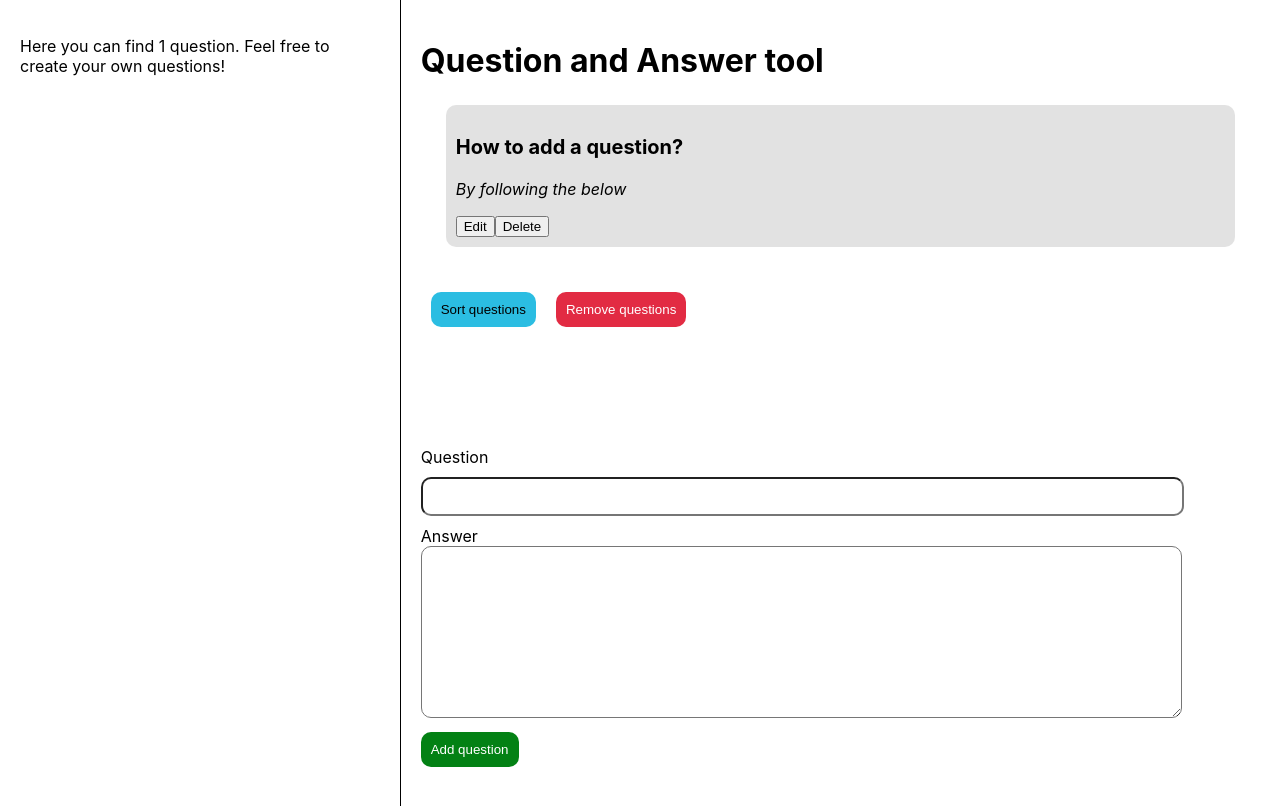
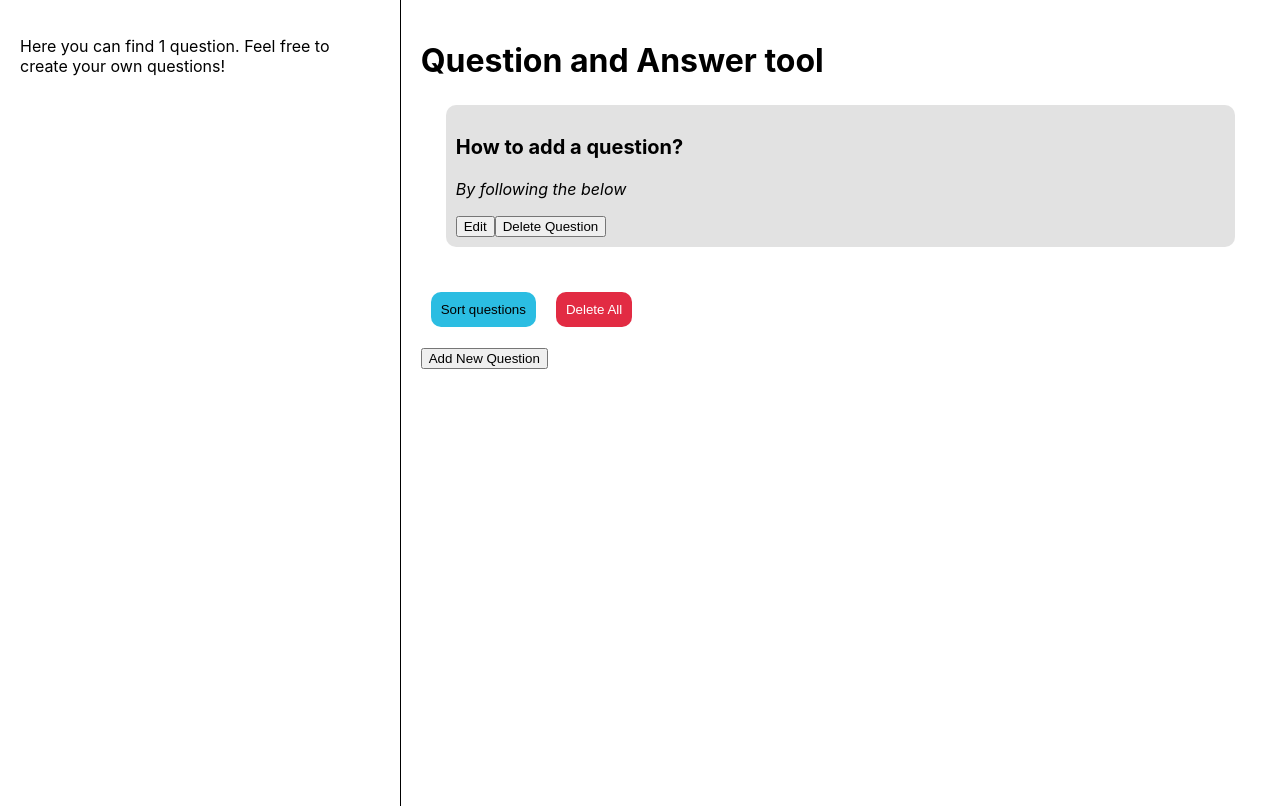
Before and after one commit to Daltonkim/questionsanswers, a React (Create React App) app: page / in a window 1280 px wide. Shown: the top 806 px of the page. Built offline with nearby package versions, Linux system fonts and the light colour scheme.

Commit message:
code refactor

```diff
--- a/src/components/quizholder/index.js
+++ b/src/components/quizholder/index.js
@@ -1,27 +1,16 @@
-import { useDispatch } from "react-redux"
-import { questionaireActions } from "../../modules/home/redux/_actions"
+import { EditButton } from "../../modules/modals/createdModals/editButton"
+import { DeleteQuestionButton } from "../../modules/modals/createdModals/questionButton"
 
-const QuizHolder = ({
-    item, id
-}) => {
-    console.log(item)
-    const dispatch = useDispatch()
-
-    const editQuestion = (item, i) => {
-        console.log(item, i)
-    }
-
-    const deleteQuestion = (id) => {
-        console.log(id)
-        dispatch(questionaireActions.deleteQuestion(id));
-    }
-
+const QuizHolder = ({ item, id }) => {
     return (
         <div key={id} className="app__question-wrapper">
             <p className="app__question-text">{item.question}?</p>
             <p className="app__question-answer">{item.answer}</p>
             <div className="app__question-inlineactions">
-                <span><button onClick={() => editQuestion(item, id)}>Edit</button><button onClick={() => deleteQuestion(id)}>Delete</button></span>
+                <span>
+                    <EditButton item={item} />
+                    <DeleteQuestionButton id={id} />
+                </span>
             </div>
         </div>
     )
--- a/src/modules/home/index.js
+++ b/src/modules/home/index.js
@@ -4,6 +4,8 @@ import QuizHolder from "../../components/quizholder";
 import { questionaireActions } from "./redux/_actions";
 import { v4 as uuidv4 } from 'uuid';
 import { LoadingView } from "../../components/loader/Loading";
+import { QuestionDeleteAllButton } from "../modals/createdModals/questionDeleteAllButton";
+import { AddButton } from "../modals/createdModals/addButton";
 
 function desc(a, b, orderBy) {
     if (b[orderBy] < a[orderBy]) {
@@ -39,7 +41,7 @@ const Home = () => {
     {
         question: 'How to add a question',
         answer: 'By following the below',
-        uid: uuidv4()
+        uid: uuidv4() //unique identity
     }
     const [question, setQuestion] = useState()
     const [answer, setAnswer] = useState()
@@ -63,16 +65,6 @@ const Home = () => {
     };
 
 
-    //disable submit button
-    useEffect(() => {
-        console.log(question, answer)
-        if ((answer !== undefined) && (question !== undefined)) {
-            setDisabled(false)
-        } else {
-            setDisabled(true)
-        }
-    }, [question, answer])
-
     useEffect(() => {
         dispatch(questionaireActions.getAllQuestions(intialQuestion));
     }, [])
@@ -93,13 +85,6 @@ const Home = () => {
         }
     }
 
-    //remove questions
-    const removeQuestions = () => {
-        if (questions.length > 0) {
-            dispatch(questionaireActions.deleteAllQuestions(questions));
-        }
-    }
-
     return (
         <div className="app__question">
             {loading && <LoadingView/>}
@@ -111,15 +96,9 @@ const Home = () => {
                 })
             }
             <div className="app__question-actions">
-                <span><button onClick={createSortHandler("question")} className="app__question-actions-sort">Sort questions</button></span><span><button onClick={() => removeQuestions()} className="app__question-actions-remove">Remove questions</button></span>
+                <span><button onClick={createSortHandler("question")} className="app__question-actions-sort">Sort questions</button></span><span><QuestionDeleteAllButton questions={questions}/></span>
             </div>
-            <div className="app__question-create">
-                <label htmlFor="question">Question</label>
-                <input required value={question} className="app__question-qtext" onChange={(e) => setQuestion(e.target.value)} type="text" name="question"></input>
-                <label htmlFor="answer">Answer</label>
-                <textarea required value={answer} name="answer" rows="10" onChange={(e) => setAnswer(e.target.value)} className="app__question-qtextarea"></textarea>
-                <button type="submit" disabled={isDisabled} onClick={() => addQuestion()} className="app__question-actions-create">Add question</button>
-            </div>
+            <AddButton/>
         </div>
     )
 }
```
